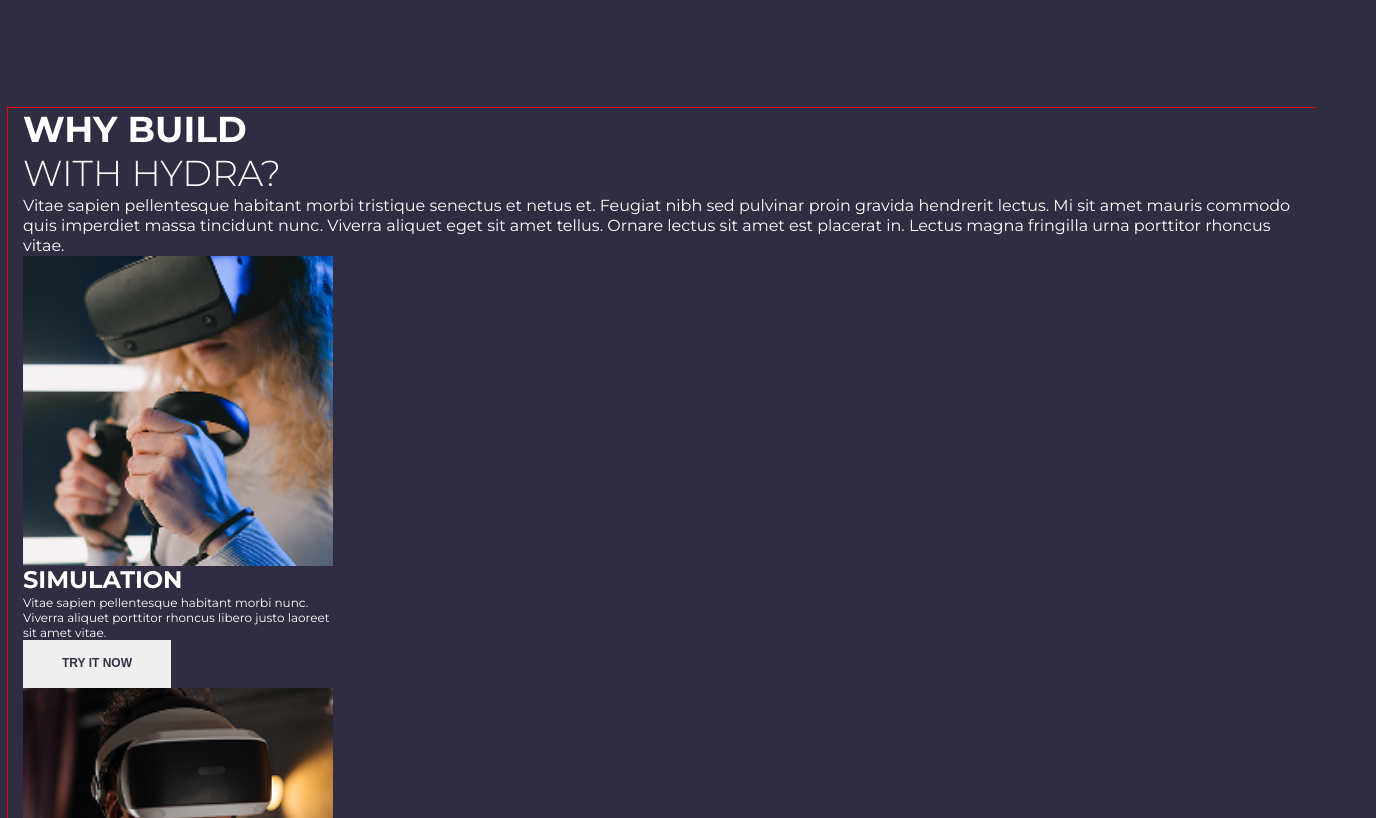
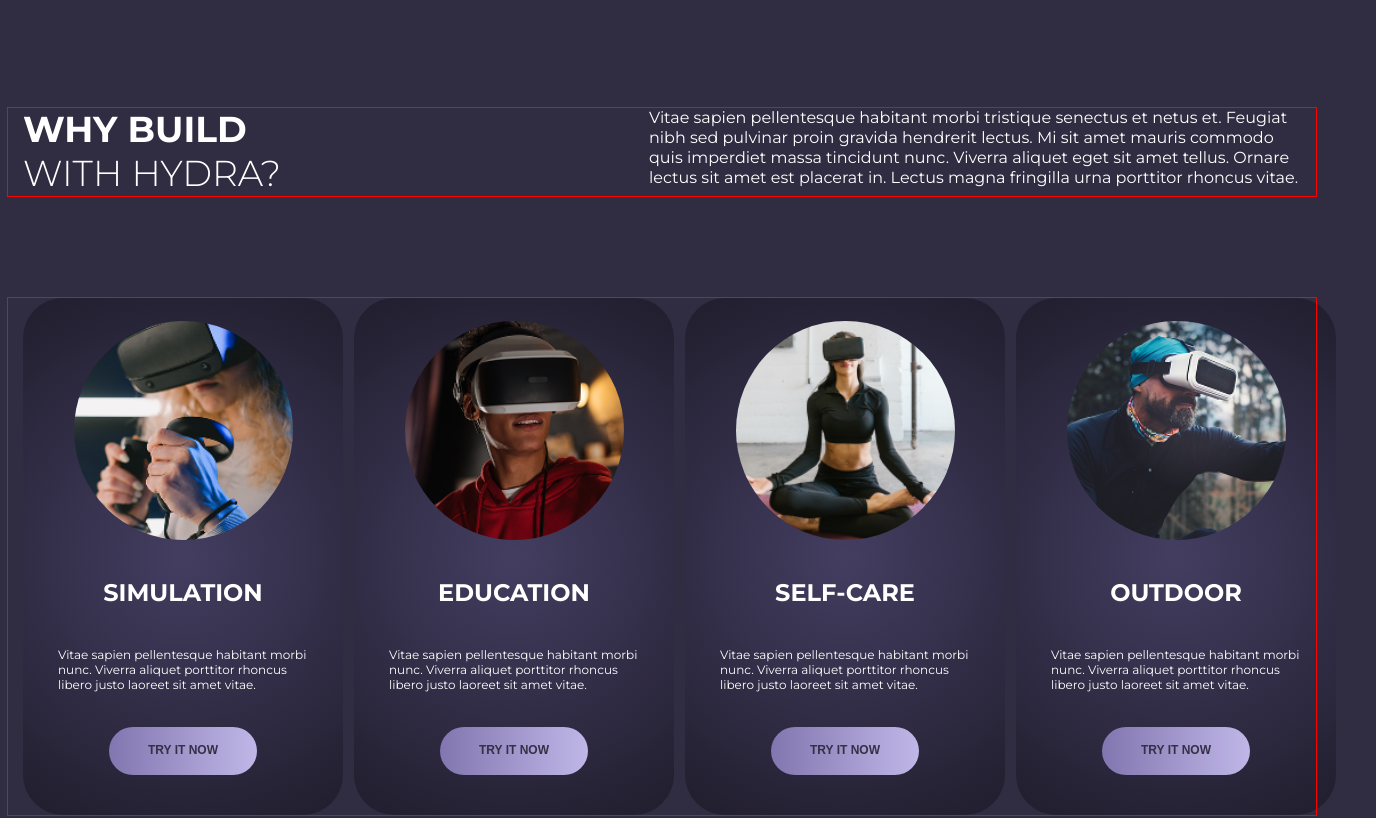
Before and after one commit to Vladyslav-Buianov/hydra, a plain HTML site: page index.html in a window 1280 px wide. Shown: the part 1555-2373 px from the top of the page, 1376 px wide, since content can reach past the window. Drawn offline with Linux system fonts and the light colour scheme.

Commit message:
working-on-tech-flex

```diff
--- a/css/style.css
+++ b/css/style.css
@@ -212,6 +212,10 @@ body{
     padding-top: 111px;
 }
 
+.why-box{
+    display: flex;
+    justify-content: space-between;
+}
 
 .why-title{
     width: 259px;
@@ -226,33 +230,62 @@ body{
 }
 
 .why-text{
+    width: 652px;
     color: var(--text-color);
     font-size: 16px;
     font-weight: 400;
     line-height: 1.25;
 }
 
-.why-item{
-    width: 310px;
+/* services */
+
+.services{
+    padding-top: 102px;
 }
 
-.why-subject{
+.services-list{
+    display: flex;
+    gap: 11px;
+}
+
+.services-item{
+    padding: 23px 35px 40px 35px;
+    border-radius: 40px;
+    background: radial-gradient(circle, #433D60 2%, #211E2E 98%);
+    flex-basis: calc((100% - 33px) / 4);
+    display: flex;
+    flex-direction: column;
+    align-items: center;
+}
+
+.services-img{
+   width: 219px;
+   border-radius: 50%;
+}
+
+.services-subject{
+    margin-top: 39px;
     color: var(--text-color);
     font-size: 24px;
     font-weight: 700;
     line-height: 1.20;
 }
 
-.why-desk{
+.services-desk{
+    margin-top: 39px;
+    width: 250px;
     color: var(--text-color);
     font-size: 12px;
     font-weight: 400;
     line-height: 1.25;
 }
 
-.why-btn{
+.services-btn{
+    margin-top: 35px;
     padding: 16px 39px 17px 39px;
     color: var(--button-text-color);
+    border-radius: 40px;
+    background: linear-gradient(90deg, #8176AF 0%, #C0B7E8 100%);
     font-size: 12px;
     font-weight: 700;
     line-height: 1.25;
@@ -262,6 +295,11 @@ body{
 
 .tech{
     padding-top: 114px;
+}
+
+.tech-box{
+    display: flex;
+    justify-content: center;
 }
 
 .tech-title{
@@ -274,6 +312,19 @@ body{
 
 .tech-color{
     font-weight: 300;
+}
+
+.tech-list{
+    display: flex;
+    align-items: center;
+}
+
+.tech-list:first-child>.tech-img{
+    margin-right: 91px;
+}
+
+.tech-img{
+    width: 282px;
 }
 
 /* how */
--- a/index.html
+++ b/index.html
@@ -74,46 +74,50 @@
                     <div class="vr-wrapper">
                         <h2 id="link1" class="vr-subject">ABOUT <span class="vr-color">HYDRA VR</span></h2>
                         <p class="vr-text">Eget mi proin sed libero enim sed faucibus turpis. Nisl rhoncus mattis rhoncus urna neque viverra justo. Vivamus at augue eget arcu dictum. Ultrices gravida dictum fusce ut placerat orci. Aenean et tortor at risus viverra adipiscing at in. Mattis aliquam faucibus purus in massa. Est placerat in egestas erat imperdiet sed. Consequat semper viverra nam libero justo laoreet sit amet. Aliquam etiam erat velit scelerisque in dictum non consectetur a. Laoreet sit amet cursus sit amet. Vel eros donec ac odio tempor orci dapibus. Sem nulla pha retra diam sit amet nisl suscipit adipiscing bibendum. Leo a diam sollicitudi n tempor.</p>
-                    </div>
                 </li>
                 </ul>
                     <button class="vr-btn" type="button">LET’S GET IN TOUCH</button>
+                </div>
             </div>
         </section>
         <section class="why">
-            <div class="container">
+            <div class="container why-box">
                 <h2 class="why-title">WHY BUILD <span class="why-color">WITH HYDRA?</span></h2>
                 <p class="why-text">Vitae sapien pellentesque habitant morbi tristique senectus et netus et. Feugiat nibh sed pulvinar proin gravida hendrerit lectus. Mi sit amet mauris commodo quis imperdiet massa tincidunt nunc. Viverra aliquet eget sit amet tellus. Ornare lectus sit amet est placerat in. Lectus magna fringilla urna porttitor rhoncus vitae.</p>
-                <ul id="link2" class="why-list">
-                    <li class="why-item">
-                        <img class="why-img" src="./img/simulation.png" alt="">
-                        <h3 class="why-subject">SIMULATION</h3>
-                        <p class="why-desk">Vitae sapien pellentesque habitant morbi nunc. Viverra aliquet porttitor rhoncus libero justo laoreet sit amet vitae.</p>
-                        <button class="why-btn" type="button">TRY IT NOW</button>
+            </div>
+        </section>
+        <section class="services">
+            <div class="container">
+                <ul id="link2" class="services-list">
+                    <li class="services-item">
+                        <img class="services-img" src="./img/simulation.png" alt="">
+                        <h3 class="services-subject">SIMULATION</h3>
+                        <p class="services-desk">Vitae sapien pellentesque habitant morbi nunc. Viverra aliquet porttitor rhoncus libero justo laoreet sit amet vitae.</p>
+                        <button class="services-btn" type="button">TRY IT NOW</button>
+                     </li>
+                    <li class="services-item">
+                        <img class="services-img" src="./img/education.png" alt="">
+                        <h3 class="services-subject">EDUCATION</h3>
+                        <p class="services-desk">Vitae sapien pellentesque habitant morbi nunc. Viverra aliquet porttitor rhoncus libero justo laoreet sit amet vitae.</p>
+                        <button class="services-btn" type="button">TRY IT NOW</button>
                     </li>
-                    <li class="why-item">
-                        <img class="why-img" src="./img/education.png" alt="">
-                        <h3 class="why">EDUCATION</h3>
-                        <p class="why-desk">Vitae sapien pellentesque habitant morbi nunc. Viverra aliquet porttitor rhoncus libero justo laoreet sit amet vitae.</p>
-                        <button class="why-btn" type="button">TRY IT NOW</button>
+                    <li class="services-item">
+                        <img class="services-img" src="./img/self-care.png" alt="">
+                        <h3 class="services-subject">SELF-CARE</h3>
+                        <p class="services-desk">Vitae sapien pellentesque habitant morbi nunc. Viverra aliquet porttitor rhoncus libero justo laoreet sit amet vitae.</p>
+                        <button class="services-btn" type="button">TRY IT NOW</button>
                     </li>
-                    <li class="why">
-                        <img class="why-img" src="./img/self-care.png" alt="">
-                        <h3 class="why-subject">SELF-CARE</h3>
-                        <p class="why-desk">Vitae sapien pellentesque habitant morbi nunc. Viverra aliquet porttitor rhoncus libero justo laoreet sit amet vitae.</p>
-                        <button class="why-btn" type="button">TRY IT NOW</button>
-                    </li>
-                    <li class="why-item">
-                        <img class="why-img" src="./img/outdoor.png" alt="">
-                        <h3 class="why-subject">OUTDOOR</h3>
-                        <p class="why-desk">Vitae sapien pellentesque habitant morbi nunc. Viverra aliquet porttitor rhoncus libero justo laoreet sit amet vitae.</p>
-                        <button class="why-btn" type="button">TRY IT NOW</button>
+                    <li class="services-item">
+                        <img class="services-img" src="./img/outdoor.png" alt="">
+                        <h3 class="services-subject">OUTDOOR</h3>
+                        <p class="services-desk">Vitae sapien pellentesque habitant morbi nunc. Viverra aliquet porttitor rhoncus libero justo laoreet sit amet vitae.</p>
+                        <button class="services-btn" type="button">TRY IT NOW</button>
                     </li>
                 </ul>
             </div>
         </section>
         <section id="link3" class="tech">
-            <div class="container">
+            <div class="container tech-box">
                 <h2 class="tech-title">TECHNOLOGIES & HARDWARE <span class="tech-color">USED BY HYDRA VR.</span></h2>
                 <ul class="tech-list">
                     <li class="tech-item">
```
